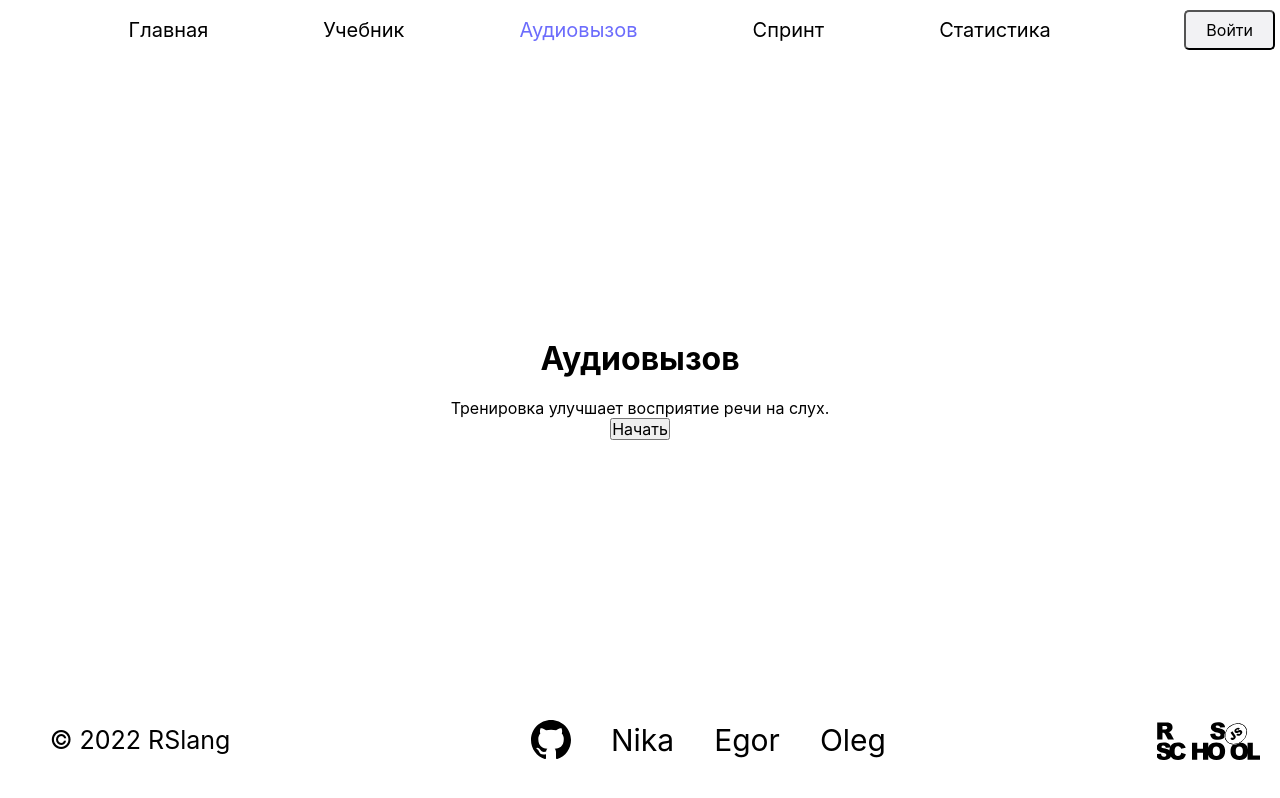
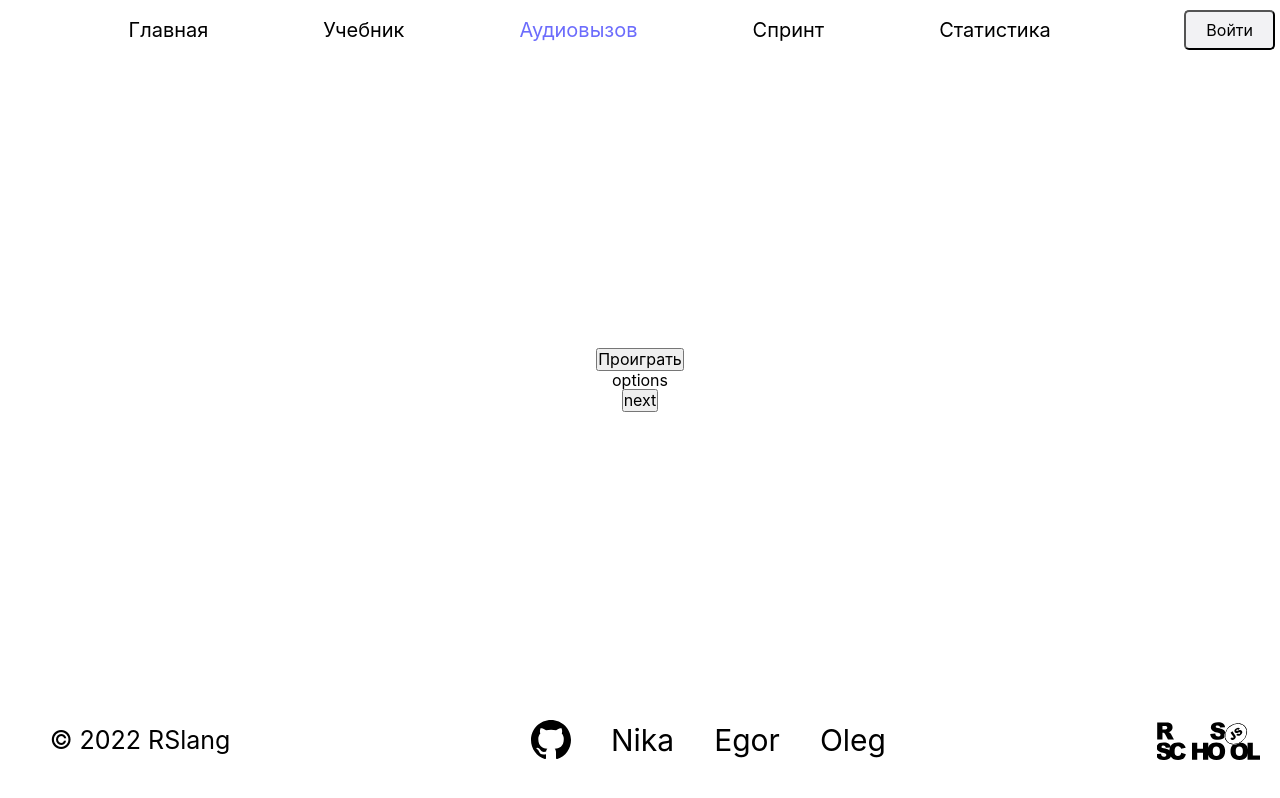
Before and after one commit to MaSkA6293/rslang, a React (Create React App) app: page /audioCall in a window 1280 px wide. Both pictures are taken after a click on the button "Начать". Built offline with nearby package versions, Linux system fonts and the light colour scheme.

Commit message:
feat(audio-call): add handler for game start

```diff
--- /dev/null
+++ b/src/pages/audioCallGame/components/gameIteration/index.scss
@@ -0,0 +1,3 @@
+.audio-btn {
+
+}
--- /dev/null
+++ b/src/pages/audioCallGame/components/gameIteration/index.tsx
@@ -0,0 +1,13 @@
+import './index.scss';
+
+function GameIteraion() {
+  return (
+    <>
+      <button className="audio-btn">Проиграть</button>
+      <p>options</p>
+      <button>next</button>
+    </>
+  );
+}
+
+export default GameIteraion;
--- a/src/pages/audioCallGame/components/startScreen/index.tsx
+++ b/src/pages/audioCallGame/components/startScreen/index.tsx
@@ -1,13 +1,17 @@
 import './index.scss';
 
-function StartScreen() {
+interface StartScreenProps {
+  onStart: () => void;
+}
+
+function StartScreen({ onStart }: StartScreenProps) {
   return (
     <>
       <h1 className="game__title">Аудиовызов</h1>
       <p className="game__description">
         Тренировка улучшает восприятие речи на слух.
       </p>
-      <button className="game__btn">Начать</button>
+      <button onClick={onStart} className="game__btn">Начать</button>
     </>
   );
 }
--- a/src/pages/audioCallGame/index.tsx
+++ b/src/pages/audioCallGame/index.tsx
@@ -1,15 +1,21 @@
-import './index.scss';
+import { useState } from 'react';
 import Header from '../../components/Header/Header';
 import Footer from '../../components/Footer/Footer';
 import Container from './components/container';
 import StartScreen from './components/startScreen';
+import GameIteraion from './components/gameIteration';
+
+import './index.scss';
 
 function AudioCallGamePage() {
+  const [isStarted, setIsStarted] = useState(false);
+
+  const handleStart = () => setIsStarted(true);
   return (
     <>
       <Header />
       <Container>
-        <StartScreen />
+        {isStarted ? <GameIteraion /> : <StartScreen onStart={handleStart} />}
       </Container>
       <Footer />
     </>
```
